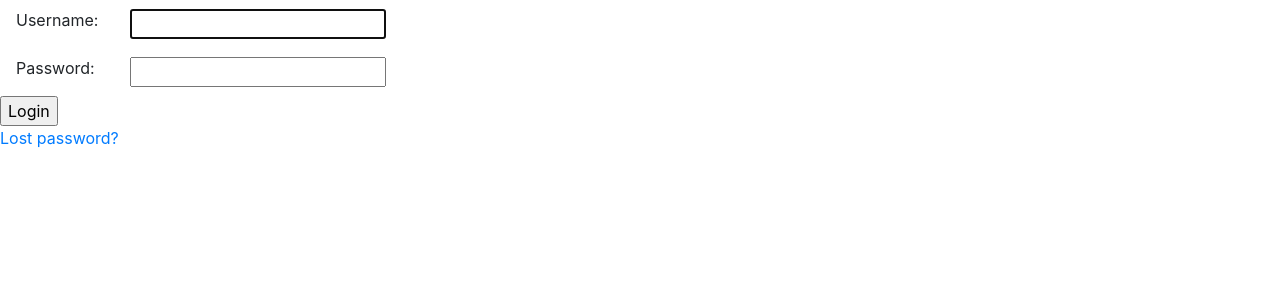
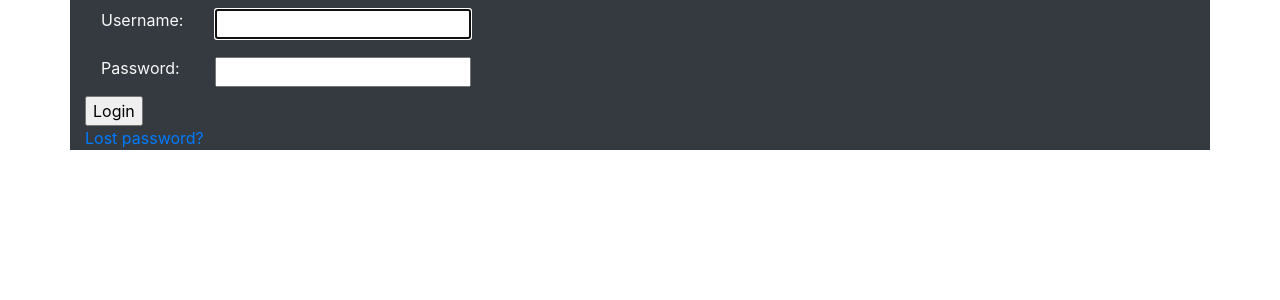
Before and after one commit to elandt/raid, a Django app: page /accounts/login/ in a window 1280 px wide. Shown: the top 300 px of the page. Run offline with Django 3.2, Linux system fonts and the light colour scheme; parts of the project's set-up code (start-up, migrations or seed data) failed here and were passed over; some libraries are stand-ins or nearby versions.

Commit message:
Start formatting login page.

```diff
--- a/raid/champion_helper/templates/registration/login.html
+++ b/raid/champion_helper/templates/registration/login.html
@@ -1,7 +1,7 @@
 {% extends "champion_helper/base.html" %}
 
 {% block content %}
-
+<div class="container bg-dark text-light">
 {% if form.errors %}
 <p>Your username and password didn't match. Please try again.</p>
 {% endif %}
@@ -34,5 +34,5 @@
 
 {# Assumes you setup the password_reset view in your URLconf #}
 <p><a href="{% url 'password_reset' %}">Lost password?</a></p>
-
+</div>
 {% endblock %}
```
